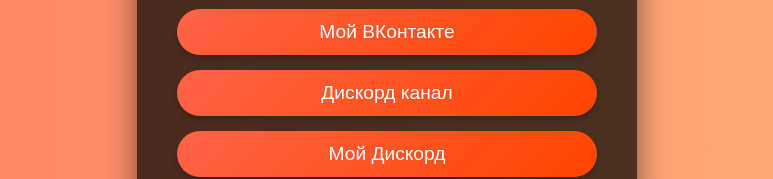
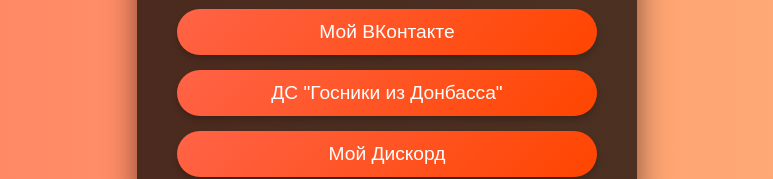
Before and after one commit to Frizic1/Donbass, a plain HTML site: page index.html in a window 1280 px wide. Shown: the part 361-540 px from the top of the page, without its empty margins (253-1026 px from the left). Drawn offline with Linux system fonts and the light colour scheme.

Commit message:
Update index.html

```diff
--- a/index.html
+++ b/index.html
@@ -91,7 +91,7 @@
         <p>Всем привет, инфа обо мне.</p>
         <div class="links">
             <a href="https://vk.com/frizicc" target="_blank">Мой ВКонтакте</a>
-            <a href="https://discord.gg/P2aGqC2NP6" target="_blank">Дискорд канал</a>
+            <a href="https://discord.gg/P2aGqC2NP6" target="_blank">ДС "Госники из Донбасса"</a>
             <a href="https://discord.com/users/frizic" target="_blank">Мой Дискорд</a>
         </div>
     </div>
```
